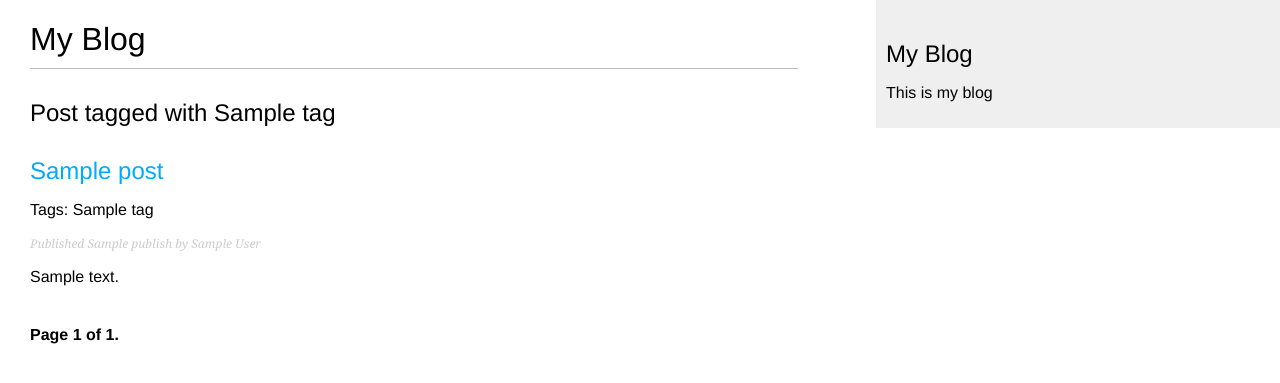
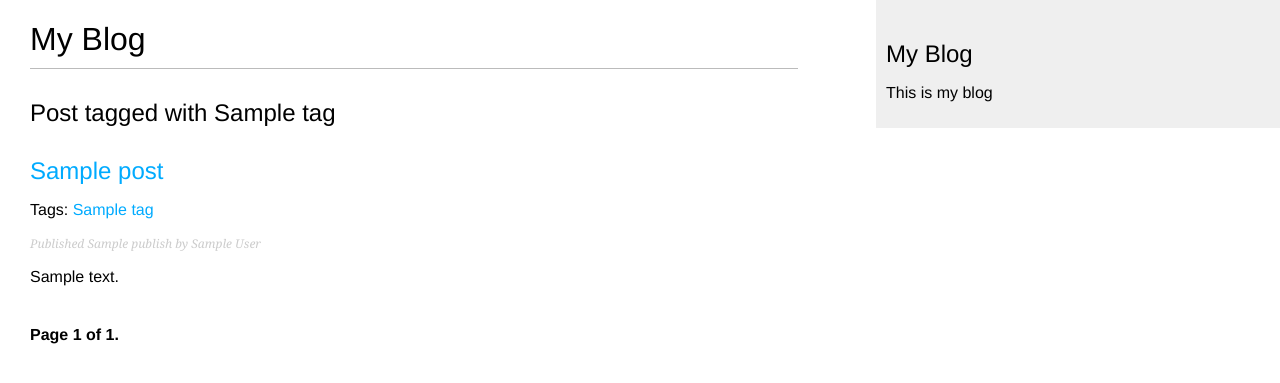
Before and after one commit to yura702007/blog, a Django app: template my_blog/blog/templates/blog/post/list.html in a window 1280 px wide. Shown: the top 383 px of the page. Run offline with Django 4.2, Linux system fonts and the light colour scheme; the template is opened without the code that fills it: most values are stand-ins (such as "Sample title", 1, 10 or a date in 2020).

Commit message:
add links for show post by tag to template 'list.html'

```diff
--- a/my_blog/blog/templates/blog/post/list.html
+++ b/my_blog/blog/templates/blog/post/list.html
@@ -13,7 +13,15 @@
                 {{ post.title }}
             </a>
         </h2>
-        <p class="tags">Tags: {{ post.tags.all|join:", " }}</p>
+        <p class="tags">
+            Tags:
+            {% for tag in post.tags.all %}
+                <a href="{% url 'blog:post_list_by_tag' tag.slug %}">
+                    {{ tag.name }}
+                </a>
+                {% if not forloop.last %}, {% endif %}
+            {% endfor %}
+        </p>
         <p class="date">
             Published {{ post.publish }} by {{ post.author }}
         </p>
```
